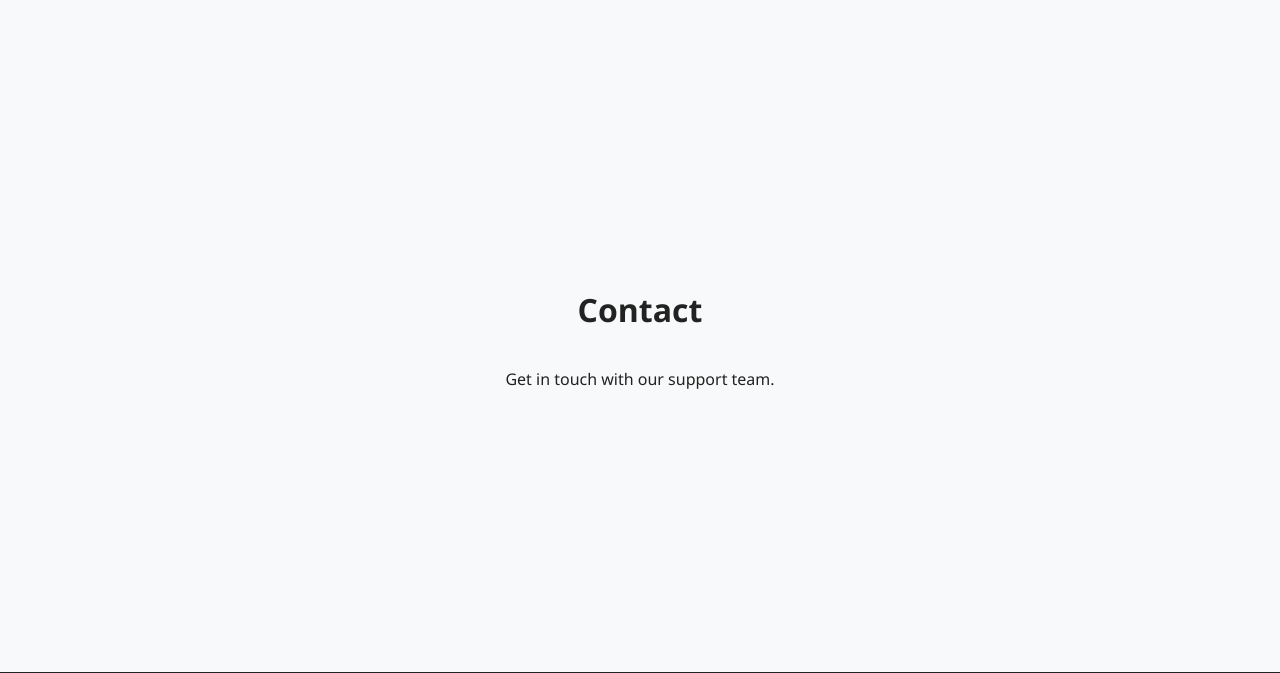
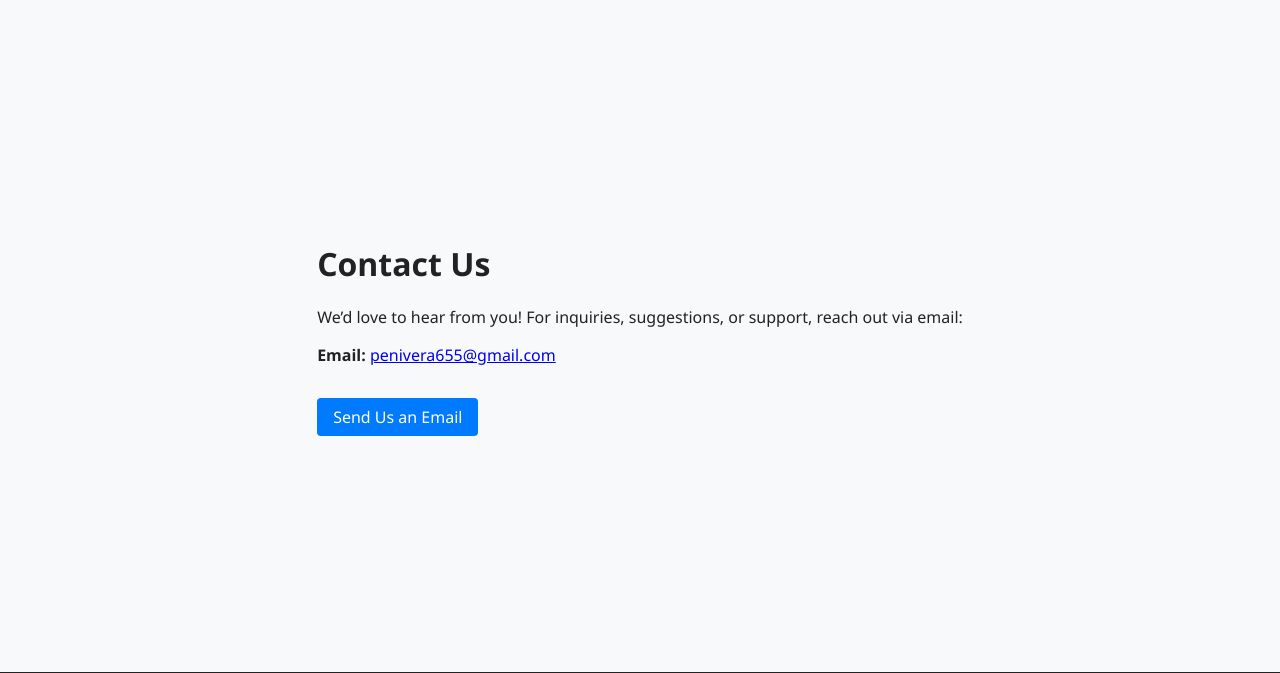
Before and after one commit to Faculty-of-Computing/Get-It, a Flask app: page /public/contact in a window 1280 px wide. Shown: the part 75-748 px from the top of the page. Run offline with Flask 3, Linux system fonts and the light colour scheme.

Commit message:
Update contact.html

```diff
--- a/templates/public/contact.html
+++ b/templates/public/contact.html
@@ -1,5 +1,23 @@
 {% extends "base.html" %}
+
+{% block title %}Contact Us - Get-It{% endblock %}
+
 {% block content %}
-<h1>Contact</h1>
-<p>Get in touch with our support team.</p>
+<div class="container py-4">
+  <h1>Contact Us</h1>
+  <p>We’d love to hear from you! For inquiries, suggestions, or support, reach out via email:</p>
+
+  <p>
+    <strong>Email:</strong>
+    <a href="mailto:penivera655@gmail.com?subject=Get-It%3A%20Customer%20Inquiry&body=Hello%20Get-It%20Team">
+      penivera655@gmail.com
+    </a>
+  </p>
+
+  <p>
+    <a href="mailto:penivera655@gmail.com?subject=Get-It%3A%20Customer%20Inquiry&body=Hello%20Get-It%20Team" class="btn btn-primary">
+      Send Us an Email
+    </a>
+  </p>
+</div>
 {% endblock %}
```
